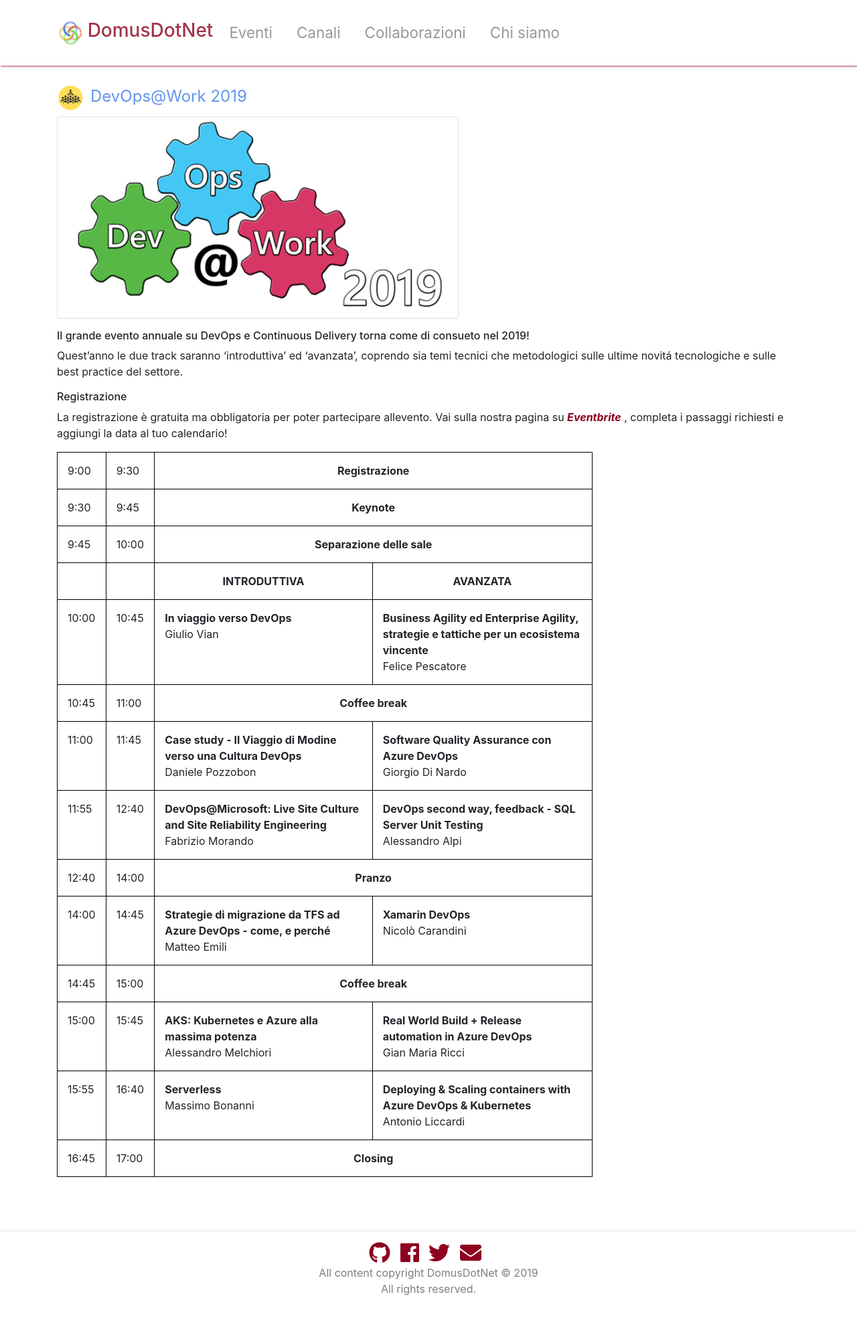
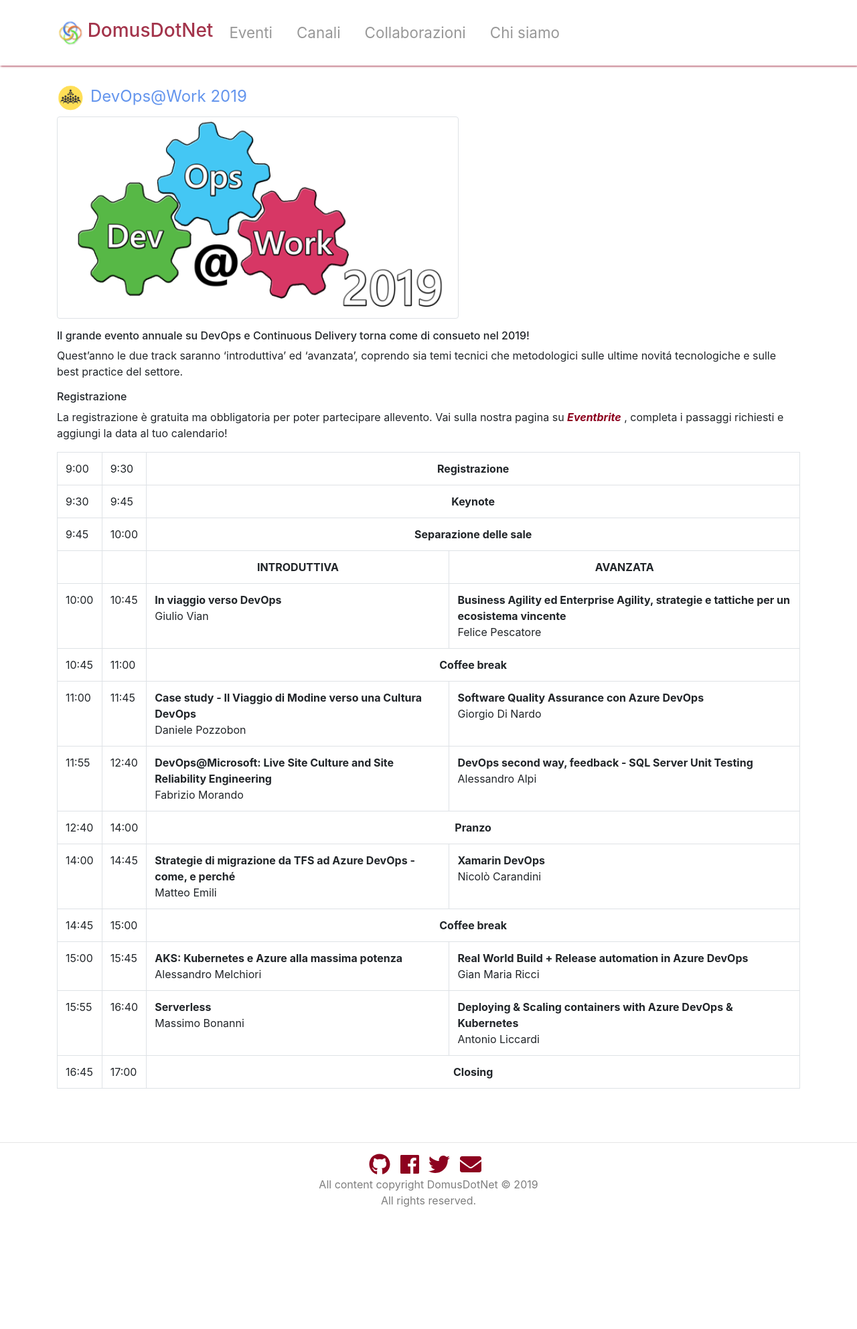
Before and after one commit to DomusDotNet/domusdotnet.github.io, a Jekyll site: the page built from _event_cards/2019-01-25-DevOps_at_Work.md, in a window 1280 px wide. Shown: the whole page at 67% size. Built offline with Jekyll 4.4.1, drawn with Linux system fonts in a browser that asks for light colours; nearby versions of some CDN libraries; after the commit the page ends 1853 px from its top, so only the background shows below that.

Commit message:
fix event table

```diff
--- a/_event_cards/2019-01-25-DevOps_at_Work.md
+++ b/_event_cards/2019-01-25-DevOps_at_Work.md
@@ -22,15 +22,7 @@
 
 <!-- <script type="text/javascript" src="https://sessionize.com/api/v2/0bbvnh30/view/grid"></script> -->
 
-<style>
-    table, th, td {
-    border: 1px solid black;
-    border-collapse: collapse;
-    padding: 15px;
-    }
-</style>
-
-<table style="text-allign:center; max-width: 800px;">
+<table class="table table-bordered">
 	<tr>
 		<td>9:00</td>
 		<td>9:30</td>
```
